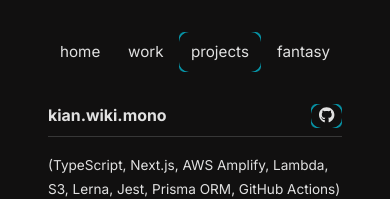
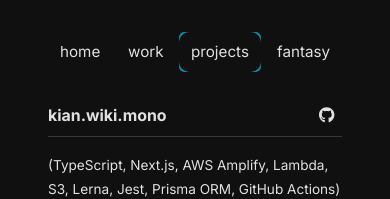
Before and after one commit to kakhavai/kian-wiki-mono, a Next.js app in the folder packages/kian-wiki-frontend/: page /projects in a window 390 px wide. In both pictures the pointer is over the link 326 px from the left and 116 px from the top of the page. Shown: the top 199 px of the page. Built offline with nearby package versions, Linux system fonts and the light colour scheme.

Commit message:
disabled hover in mobile

```diff
--- a/packages/kian-wiki-frontend/src/styles/Project.module.css
+++ b/packages/kian-wiki-frontend/src/styles/Project.module.css
@@ -1,3 +1,4 @@
+/* Base styles for styledLink */
 .styledLink {
   position: relative;
   padding: 0rem 0.5rem;
@@ -5,7 +6,6 @@
   overflow: hidden;
   transition: color 0.3s;
   border-radius: 5px;
-
   will-change: transform; /* Optimize rendering for transformations */
 }
 
@@ -34,3 +34,10 @@
   position: relative;
   z-index: 2;
 }
+
+@media (hover: none) {
+  .styledLink:hover::before {
+    opacity: 0; /* Remove hover effect */
+    box-shadow: none; /* Remove box-shadow */
+  }
+}
```
Also changed, not shown: 1 other file (tests, documents, lock files or other folders).
